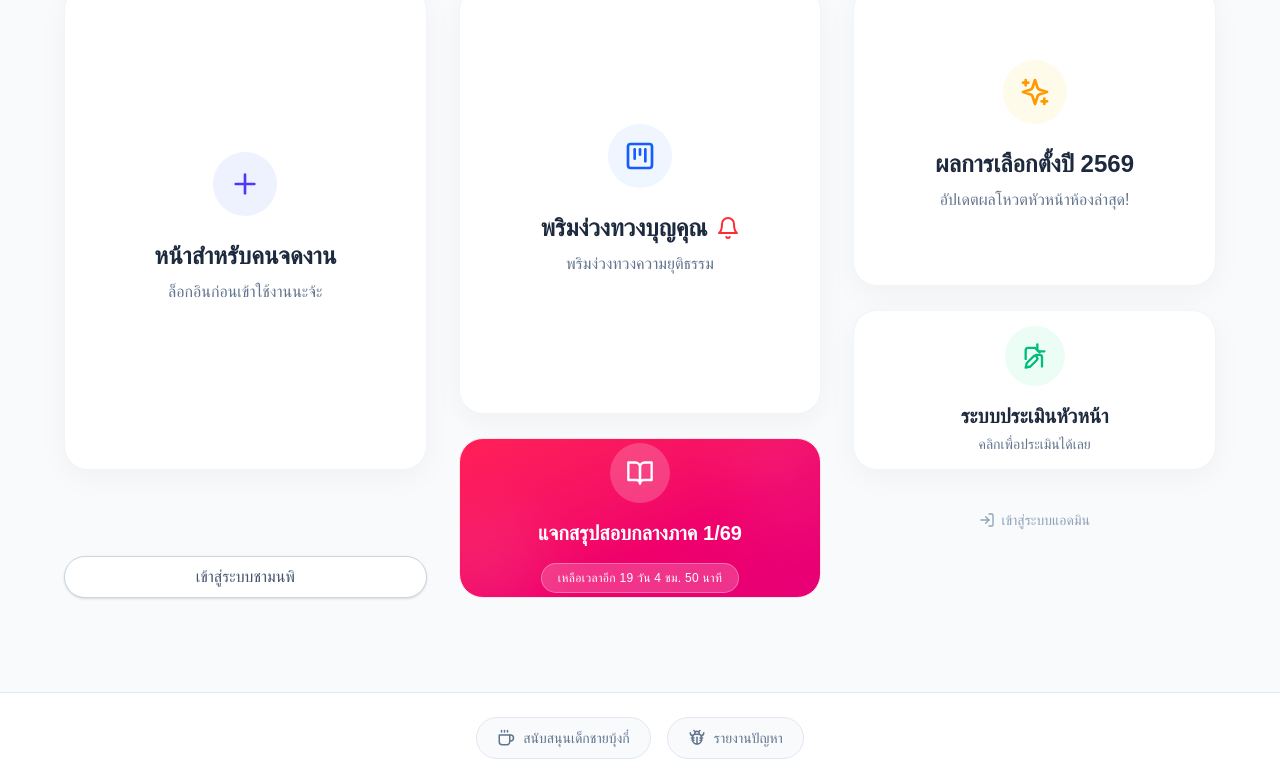
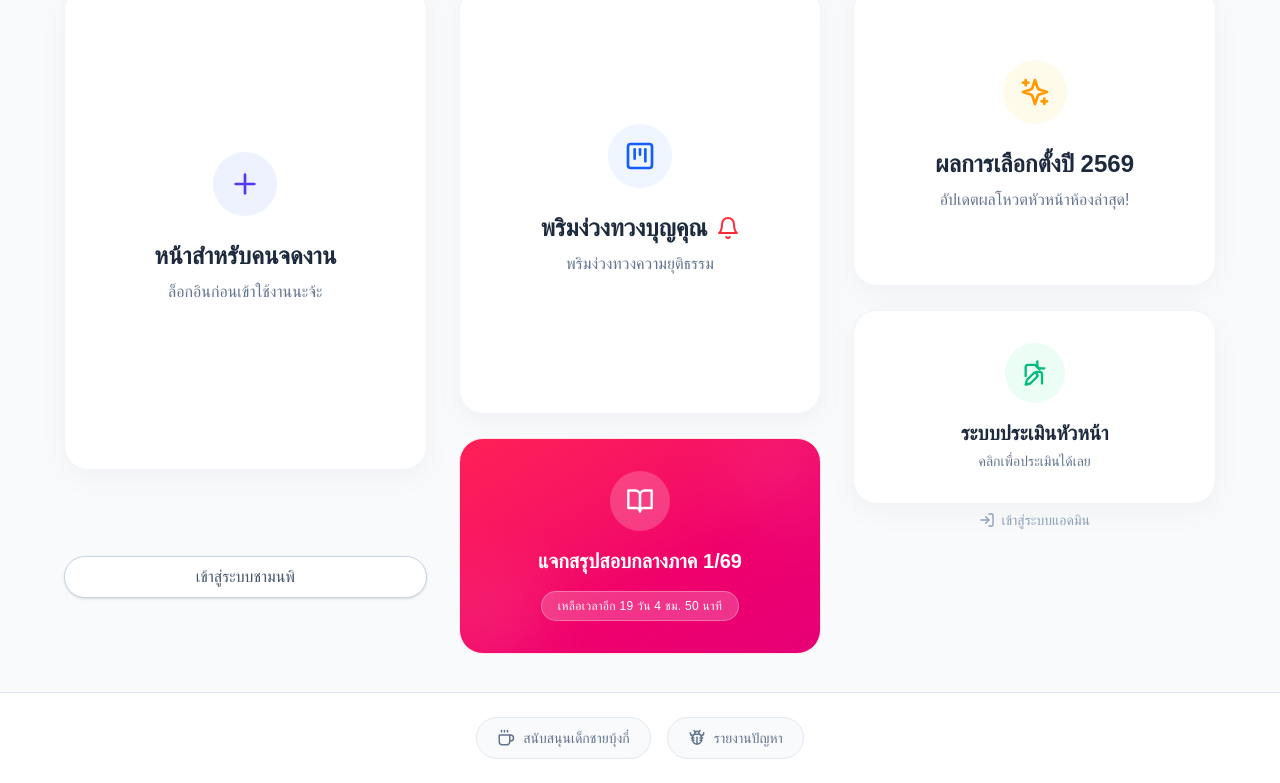
Before and after one commit to Bungkii/kanbann2-3, a Next.js app: page / in a window 1280 px wide. Shown: the part 108-891 px from the top of the page. Built offline with nearby package versions, Linux system fonts and the light colour scheme; no server answers; the database is empty; a web font is replaced by a local one.

Commit message:
fix: resolve flex layout collapsing issue on homepage cards

```diff
--- a/src/app/page.tsx
+++ b/src/app/page.tsx
@@ -21,10 +21,10 @@ export default async function Home() {
     isEnabled: boolean,
     href: string,
     children: React.ReactNode,
-    className: string = "group flex-1"
+    className: string = "group flex-1 flex flex-col"
   ) => {
     const innerContent = (
-      <div className="relative h-full">
+      <div className="relative flex-1 flex flex-col w-full">
         {!isEnabled && (
           <div className="absolute inset-0 z-10 flex items-center justify-center rounded-3xl bg-white/40 backdrop-blur-[2px] cursor-not-allowed">
             <div className="bg-slate-800 text-white text-sm font-bold px-4 py-2 rounded-full shadow-lg flex items-center gap-2">
@@ -136,7 +136,7 @@ export default async function Home() {
                 </p>
               </div>
             </div>,
-            "group h-[160px]" // Pass explicit height to summaries card
+            "group h-[160px] flex flex-col w-full" // Pass explicit height to summaries card
           )}
         </div>
 
@@ -158,14 +158,14 @@ export default async function Home() {
           {renderCard(
             bossEvaluationEnabled,
             "/evaluate-boss",
-            <div className={`bg-white rounded-3xl p-8 border border-slate-100 shadow-[0_8px_30px_rgb(0,0,0,0.04)] flex flex-col items-center justify-center transition-all duration-300 ${bossEvaluationEnabled ? 'hover:shadow-[0_8px_30px_rgb(0,0,0,0.08)] hover:-translate-y-1' : ''} relative overflow-hidden h-[160px]`}>
+            <div className={`bg-white rounded-3xl p-8 border border-slate-100 shadow-[0_8px_30px_rgb(0,0,0,0.04)] flex flex-col items-center justify-center transition-all duration-300 ${bossEvaluationEnabled ? 'hover:shadow-[0_8px_30px_rgb(0,0,0,0.08)] hover:-translate-y-1' : ''} relative overflow-hidden h-full`}>
               <div className="bg-emerald-50 text-emerald-500 p-4 rounded-full mb-4 group-hover:scale-110 transition-transform duration-300">
                 <svg xmlns="http://www.w3.org/2000/svg" width="28" height="28" viewBox="0 0 24 24" fill="none" stroke="currentColor" strokeWidth="2" strokeLinecap="round" strokeLinejoin="round"><path d="M14 2v4a2 2 0 0 0 2 2h4"/><path d="M10.4 12.6a2 2 0 1 1 3 3L8 21l-4 1 1-4Z"/><path d="M18 21v-8a2 2 0 0 0-2-2h-3"/><path d="M4 14.5V7a2 2 0 0 1 2-2h6l4 4"/></svg>
               </div>
               <h2 className="text-xl font-bold text-slate-800 mb-1 text-center">ระบบประเมินหัวหน้า</h2>
               <p className="text-slate-500 text-center text-sm">คลิกเพื่อประเมินได้เลย</p>
             </div>,
-            "group h-[160px]"
+            "group h-[160px] flex flex-col w-full"
           )}
 
           <div className="flex flex-col gap-4 items-center mt-auto h-[104px] justify-start pt-4">
```
